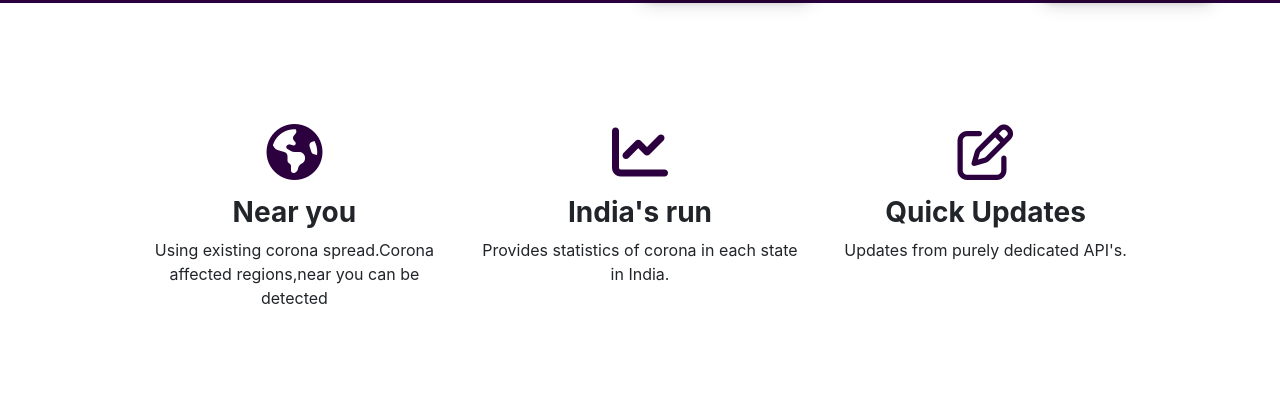
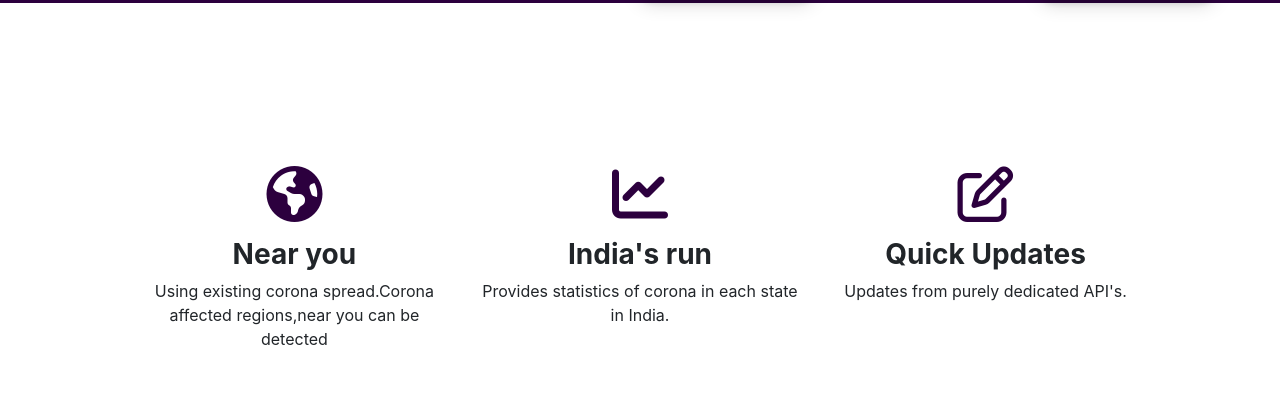
Before and after one commit to sanvishal/covid-19tracker-mobileapp-website, a plain HTML site: page index.html in a window 1280 px wide. Shown: the part 395-800 px from the top of the page. Drawn offline with nearby package versions, Linux system fonts and the light colour scheme.

Commit message:
Update styles.css

```diff
--- a/css/styles.css
+++ b/css/styles.css
@@ -9,6 +9,10 @@ position:relative;
 
 
 }
+.feature-items
+{ text-align: center;
+  padding:4%;
+  }
 #h1{
   display: inline;
   color:#fcf8f3;
```
